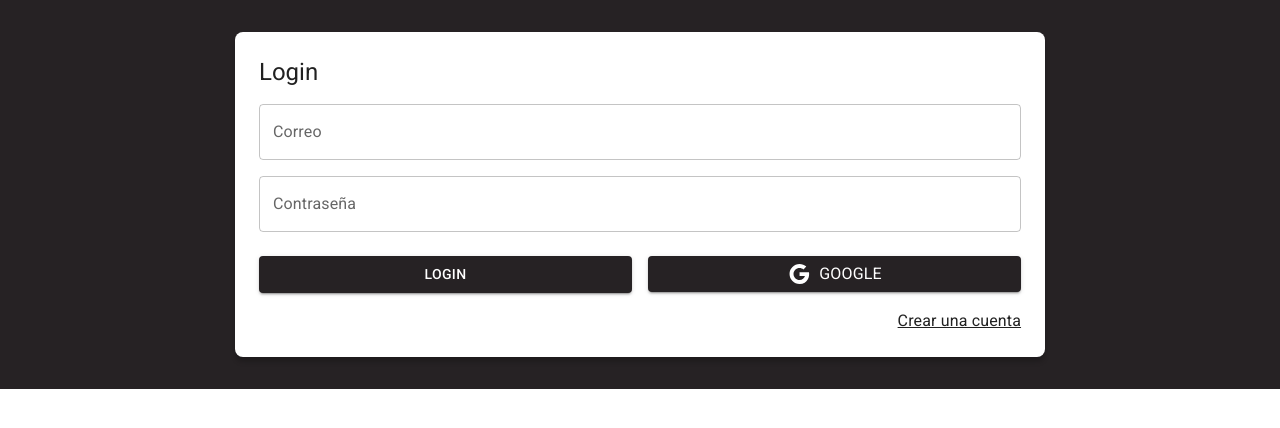
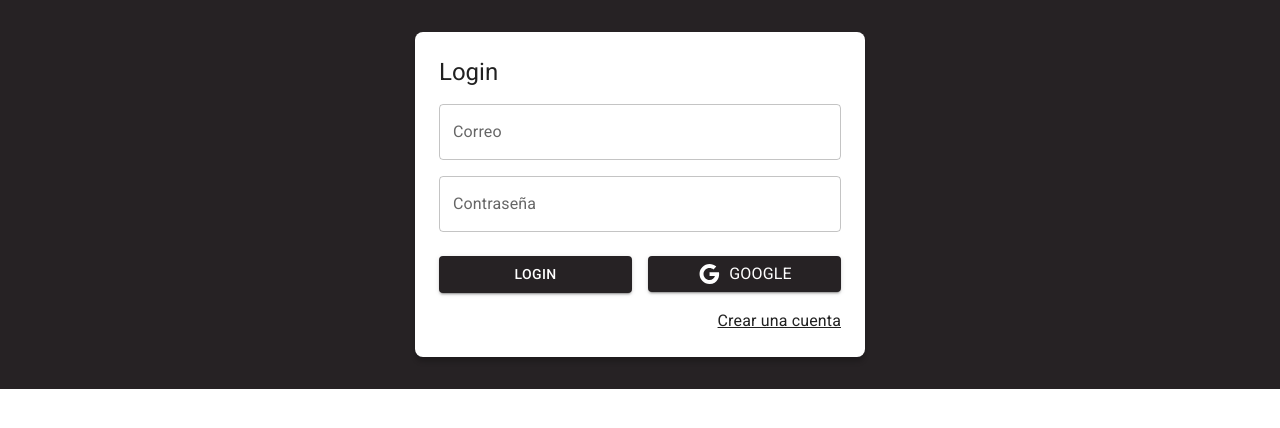
Before and after one commit to ismaeldevmw/journal-react-app, a React (Vite) app: page /auth/login in a window 1280 px wide. Shown: the top 428 px of the page. Built offline with nearby package versions, Linux system fonts and the light colour scheme.

Commit message:
:lipstick: [ADD] Auth layout

```diff
--- /dev/null
+++ b/src/auth/layout/AuthLayout.jsx
@@ -0,0 +1,32 @@
+import { Grid, Typography } from '@mui/material';
+
+export const AuthLayout = ({ children, title = '' }) => {
+  return (
+    <Grid
+      container
+      spacing={0}
+      direction="column"
+      alignItems="center"
+      justifyContent="center"
+      sx={{ minWeight: '100vh', backgroundColor: 'primary.main', padding: 4 }}
+    >
+      <Grid
+        item
+        className="box-shadow"
+        xs={3}
+        sx={{
+          width: { sm: 450},
+          backgroundColor: 'white',
+          padding: 3,
+          borderRadius: 2,
+        }}
+      >
+        <Typography variant="h5" sx={{ mab: 1 }}>
+          {title}
+        </Typography>
+
+        {children}
+      </Grid>
+    </Grid>
+  );
+};
--- a/src/auth/pages/LoginPage.jsx
+++ b/src/auth/pages/LoginPage.jsx
@@ -1,35 +1,12 @@
 import { Google } from '@mui/icons-material';
 import { Button, Grid, Link, TextField, Typography } from '@mui/material';
 import { Link as RouterLink } from 'react-router-dom';
+import { AuthLayout } from '../layout/AuthLayout';
 
 export const LoginPage = () => {
   return (
-    <Grid
-      container
-      spacing={0}
-      direction="column"
-      alignItems="center"
-      justifyContent="center"
-      sx={{
-        minWeight: '100vh',
-        backgroundColor: 'primary.main',
-        padding: 4
-      }}
-    >
-      <Grid
-        item
-        className="box-shadow"
-        xs={3}
-        sx={{
-          backgroundColor: 'white',
-          padding: 3,
-          borderRadius: 2
-        }}
-      >
-        <Typography variant="h5" sx={{ mab: 1 }}>
-          Login
-        </Typography>
-        <form action="">
+    <AuthLayout title="Login">
+        <form>
           <Grid container>
             <Grid item xs={12} sx={{ mt: 2 }}>
               <TextField
@@ -73,7 +50,6 @@
             </Grid>
           </Grid>
         </form>
-      </Grid>
-    </Grid>
+    </AuthLayout>
   );
 };
```
